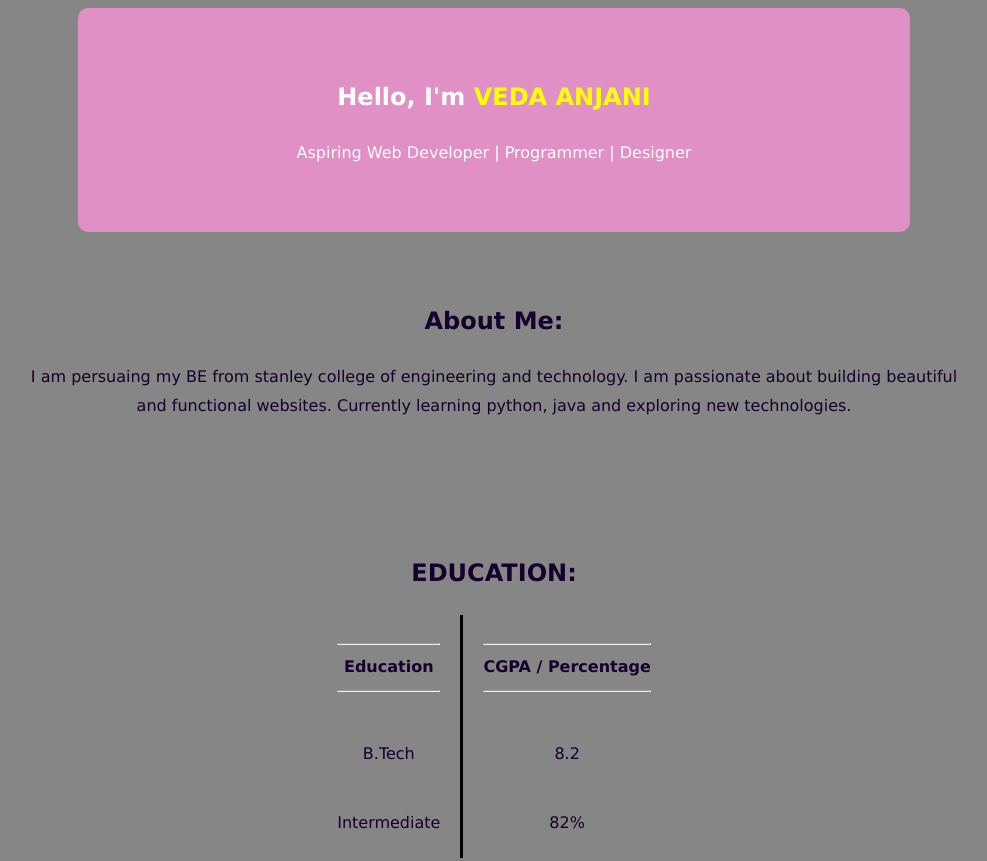
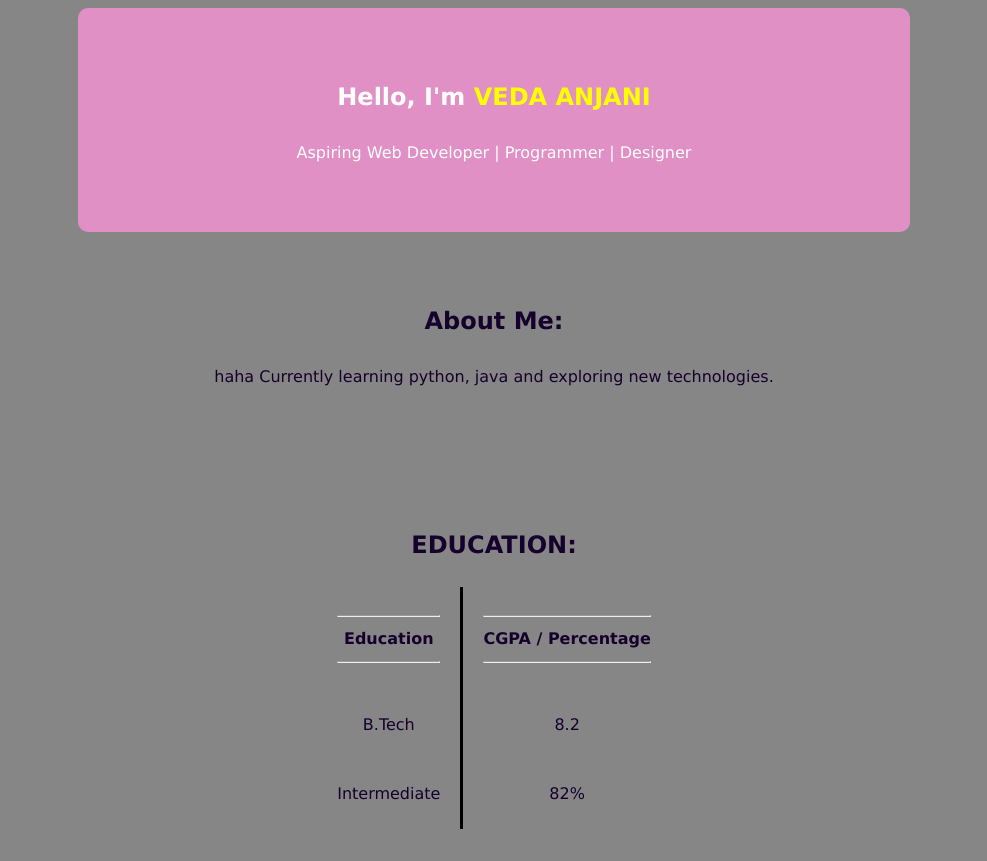
Before and after one commit to Anjani-veda/portfolio, a plain HTML site: page index.html in a window 1280 px wide. Shown: the top 861 px of the page, without its empty margins (146-1133 px from the left). Drawn offline with Linux system fonts and the light colour scheme.

Commit message:
Update index.html

```diff
--- a/index.html
+++ b/index.html
@@ -18,8 +18,7 @@
   <section id="about">
     <h1>About Me:</h1>
     <p>
-      I am persuaing my BE from stanley college of engineering and technology.
-      I am passionate about building beautiful and functional websites.
+     haha
       Currently learning python, java and exploring new technologies.
     </p>
   </section>
```
